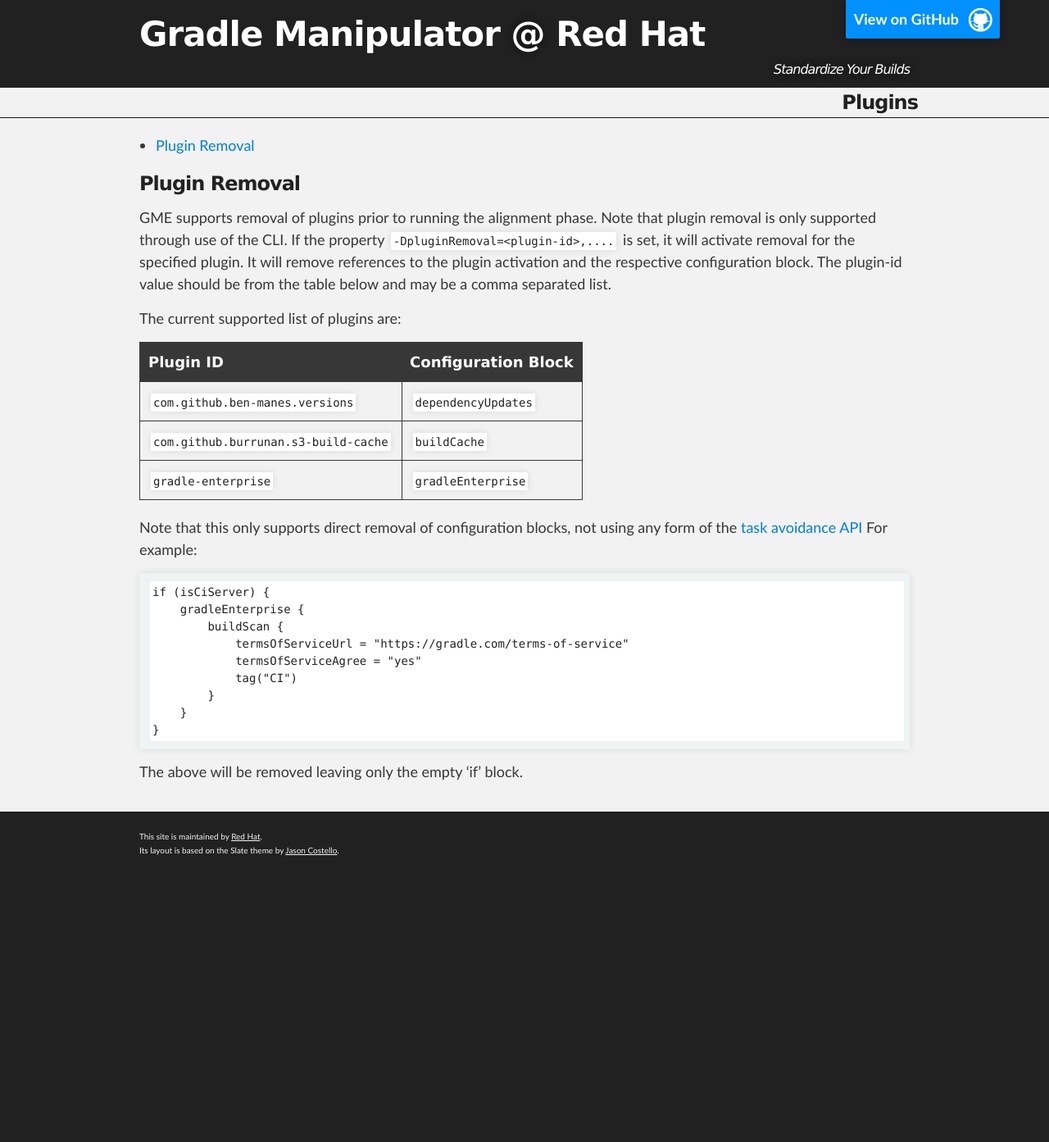
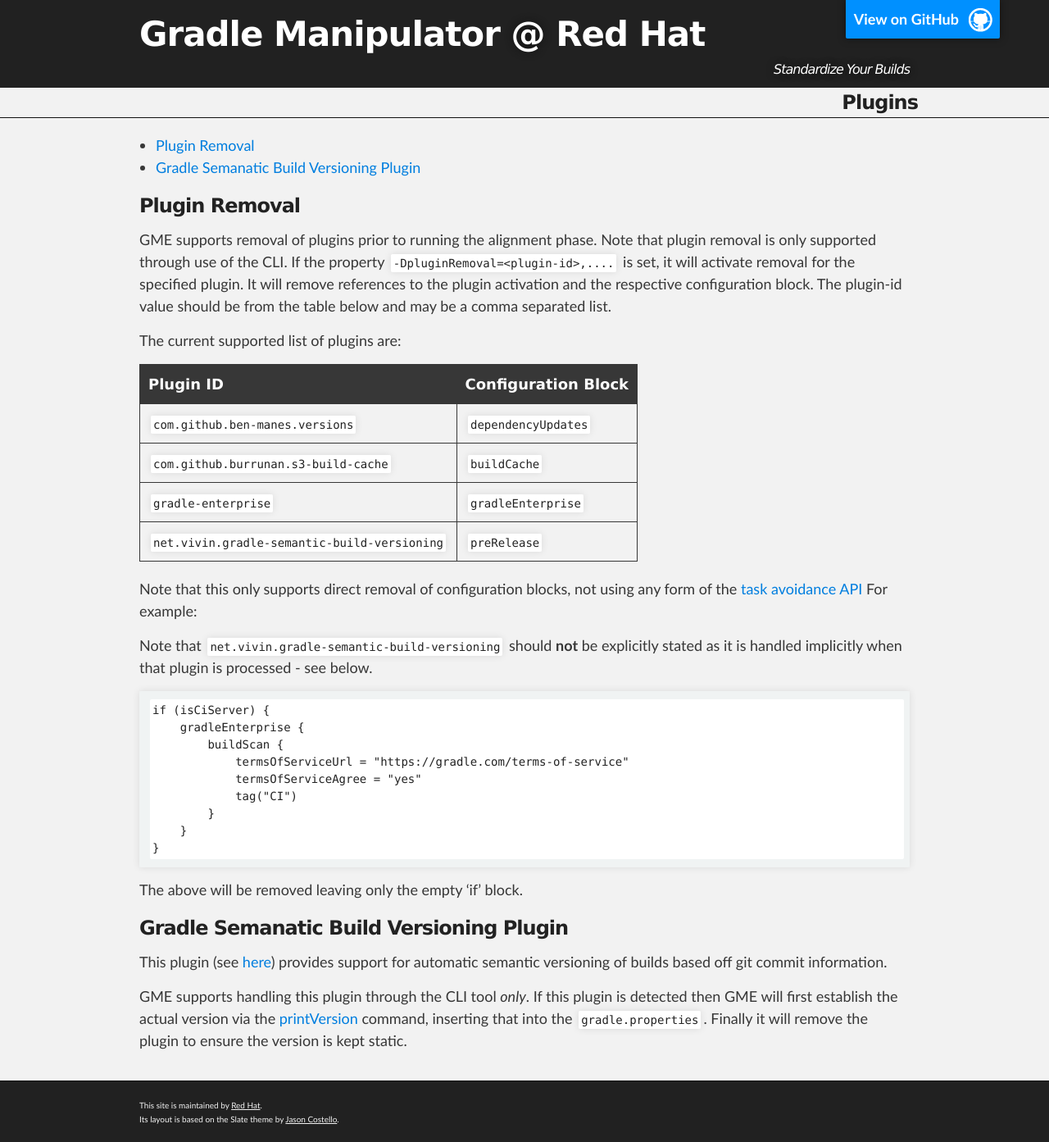
Before and after one commit to project-ncl/gradle-manipulator, a Jekyll site: the page built from guide/plugins.md, in a window 1280 px wide. Shown: the whole page at 82% size. Built offline with Jekyll 4.4.1, drawn with Linux system fonts in a browser that asks for light colours; before the commit the page ends 1065 px from its top, so only the background shows below that.

Commit message:
NCL-6876 Add documentation for semantic-version-plugin

````diff
--- a/guide/plugins.md
+++ b/guide/plugins.md
@@ -20,9 +20,13 @@ The current supported list of plugins are:
 | `com.github.ben-manes.versions` | `dependencyUpdates`  |
 | `com.github.burrunan.s3-build-cache` | `buildCache`  |
 | `gradle-enterprise` | `gradleEnterprise`  |
+| `net.vivin.gradle-semantic-build-versioning` | `preRelease` |
 
 Note that this only supports direct removal of configuration blocks, not using any form of the [task
 avoidance API](https://docs.gradle.org/current/userguide/task_configuration_avoidance.html) For example:
+
+Note that `net.vivin.gradle-semantic-build-versioning` should **not** be explicitly stated as it is handled
+implicitly when that plugin is processed - see below.
 
 ```
 if (isCiServer) {
@@ -37,3 +41,13 @@ if (isCiServer) {
 ```
 
 The above will be removed leaving only the empty 'if' block.
+
+### Gradle Semanatic Build Versioning Plugin
+
+This plugin (see [here](https://github.com/vivin/gradle-semantic-build-versioning)) provides support for
+automatic semantic versioning of builds based off git commit information.
+
+GME supports handling this plugin through the CLI tool *only*. If this plugin is detected then GME will first
+establish the actual version via the [printVersion](https://github.com/vivin/gradle-semantic-build-versioning#printversion)
+command, inserting that into the `gradle.properties`. Finally it will remove the plugin to ensure the version
+is kept static.
````
Also changed, not shown: index.md (+5 -4 lines).
